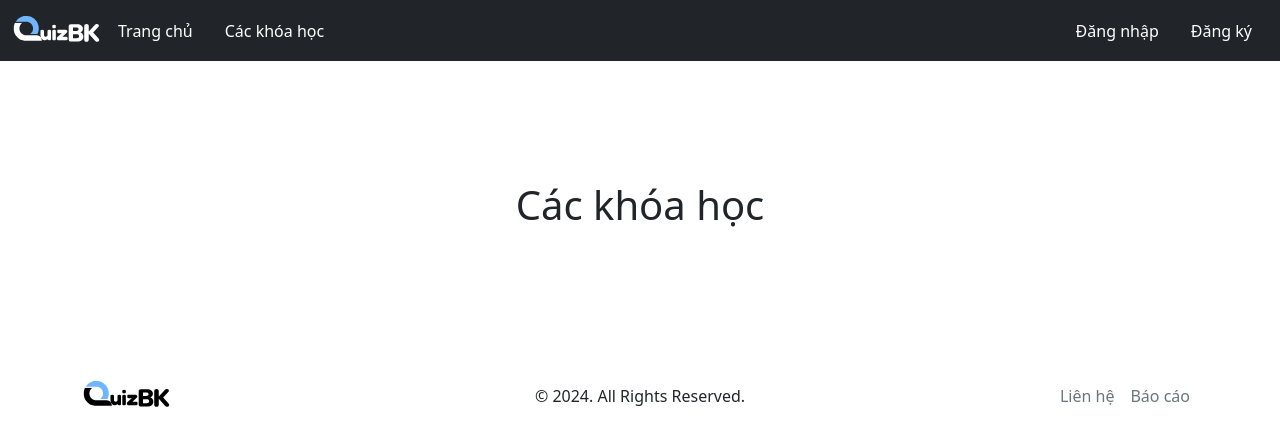
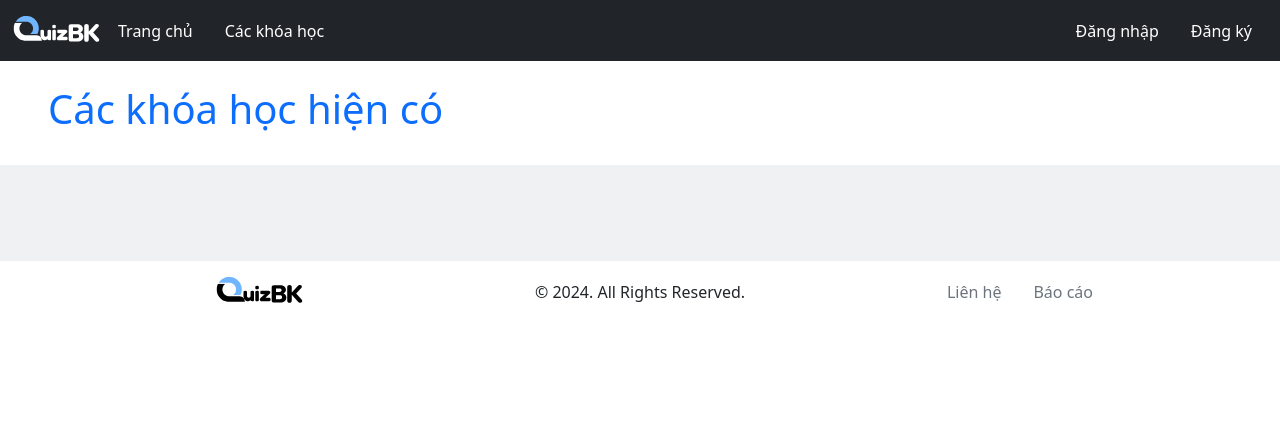
Before and after one commit to phamhuynh03/MCQ-test-online-website, a PHP site: page /course.php in a window 1280 px wide. Shown: the top 446 px of the page. Run offline with PHP 8.4, Linux system fonts and the light colour scheme; data that the repository does not hold is empty; some libraries are stand-ins or nearby versions.

Commit message:
Update course-list

```diff
--- a/course.php
+++ b/course.php
@@ -13,18 +13,59 @@
     <body>
         <?php include('./navbar/header.php'); ?>
 
-        <div class="text-center">
-            <br>
-            <br>
-            <br>
-            <br>
-            <br>
-            <h1>Các khóa học</h1>
-            <br>
-            <br>
-            <br>
-            <br>
-            <br>
+        <div class="container-fluid px-5 py-4">
+            <h1 class="text-primary">Các khóa học hiện có</h1>
+        </div>
+        <div class="container-fluid p-5 bg-secondary bg-opacity-10 text-white">
+
+            <?php if(isset($_GET['error'])){?>
+                <p class="text-center" id="message"><?php echo $_GET['error']; ?></p>
+            <?php }?>
+
+            <script>
+                setTimeout(function(){document.getElementById('message').style.display = 'none';}, 3000);
+            </script>
+            <div class="container">
+                <div class="row row-cols-1 row-cols-md-3" id="course-list">
+                    <script>
+                        $(document).ready(function(){
+                            $.ajax({
+                                url: 'get_course.php',
+                                dataType: 'xml',
+                                success: function(data){
+                                    $(data).find('course').each(function(){
+                                        var course_name = $(this).find('course_name').text();
+                                        var description = $(this).find('description').text();
+                                        var num_ques = $(this).find('num_ques').text();
+                                        var teacher = $(this).find('teacher').text();
+                                        var school = $(this).find('school').text();
+                                        var courseHTML = '<div class="col p-2">'
+                                                            + '<div class="card h-100">'
+                                                                + '<img class="card-img-top" src="./asset/img/course/' + Math.floor(Math.random() * 6 + 1) + '.svg" alt="Card image cap">'
+                                                                + ' <div class="card-body bg-primary bg-opacity-75">'
+                                                                    + '<h4 class="card-title lh-sm text-white">' + course_name + '</h4>'
+                                                                    + '<p class="card-text lh-sm text-white">' + description + '</p>'
+                                                                    + '<p class="card-text lh-sm text-white">Số câu hỏi: ' + num_ques + ' câu</p>'
+                                                                    + '<h6 class="card-text lh-sm text-white">Giảng viên: ' + teacher + '</h6>'
+                                                                    + '<h6 class="card-text lh-sm text-white">' + school + '</h6>'
+                                                                + '</div>'
+                                                                + ' <div class="card-footer">'
+                                                                    + '<a href="#" class="btn btn-md bg-primary text-white float-end">Làm bài</a>'
+                                                                + '</div>'
+                                                            + '</div>'
+                                                        + '</div>';
+                                        $('#course-list').append(courseHTML);
+                                    });
+                                },
+                                error: function(xhr, status, error) {
+                                    console.error("Error fetching courses:", error);
+                                    $('#course-error').append('<li>Error fetching courses. Please try again later.</li>');
+                                }
+                            });
+                        });
+                    </script>
+                </div>
+            </div>
         </div>
 
         <?php include('./navbar/footer.php'); ?>
--- a/navbar/footer.php
+++ b/navbar/footer.php
@@ -1,25 +1,25 @@
 <footer class="footer py-2">
-    <div class="container bg-white py-2">
-        <div class="row align-items-sm-center">
+    <div class="container bg-white">
+        <div class="row align-items-center">
             <div class="col">
-                <div class="footer-logo-wrapper text-center text-sm-start">
+                <div class="footer-logo-wrapper text-center text-start">
                     <img src="./asset/img/logo_light.svg" alt="QuizBK" title="QuizBK">
                 </div>
             </div>
             <div class="col">
-                <div class="container bg-white py-2">
+                <div class="container bg-white">
                     <div class="footer-copyright-wrapper text-center">
                         &copy; 2024. All Rights Reserved.
                     </div>
                 </div>
             </div>
             <div class="col">
-                <ul class="nav justify-content-center justify-content-sm-end">
+                <ul class="nav justify-content-center justify-content-end">
                     <li class="nav-item">
-                        <a class="nav-link link-secondary px-2" href="https://github.com/phamhuynh03/MCQ-test-online-website">Liên hệ</a>
+                        <a class="nav-link link-secondary" href="https://github.com/phamhuynh03/MCQ-test-online-website">Liên hệ</a>
                     </li>
                     <li class="nav-item">
-                        <a class="nav-link link-secondary px-2" href="https://forms.gle/ECY1mcd2bYUtwokEA">Báo cáo</a>
+                        <a class="nav-link link-secondary" href="https://forms.gle/ECY1mcd2bYUtwokEA">Báo cáo</a>
                     </li>
                 </ul>
             </div>
```
Also changed, not shown: get_course.php (added, +30 -0 lines), index.php (+5 -12 lines), mycourse.php (+5 -12 lines), profile.php (+5 -12 lines), asset/img/course/1.svg (added), asset/img/course/2.svg (added), asset/img/course/3.svg (added), 3 other files.
